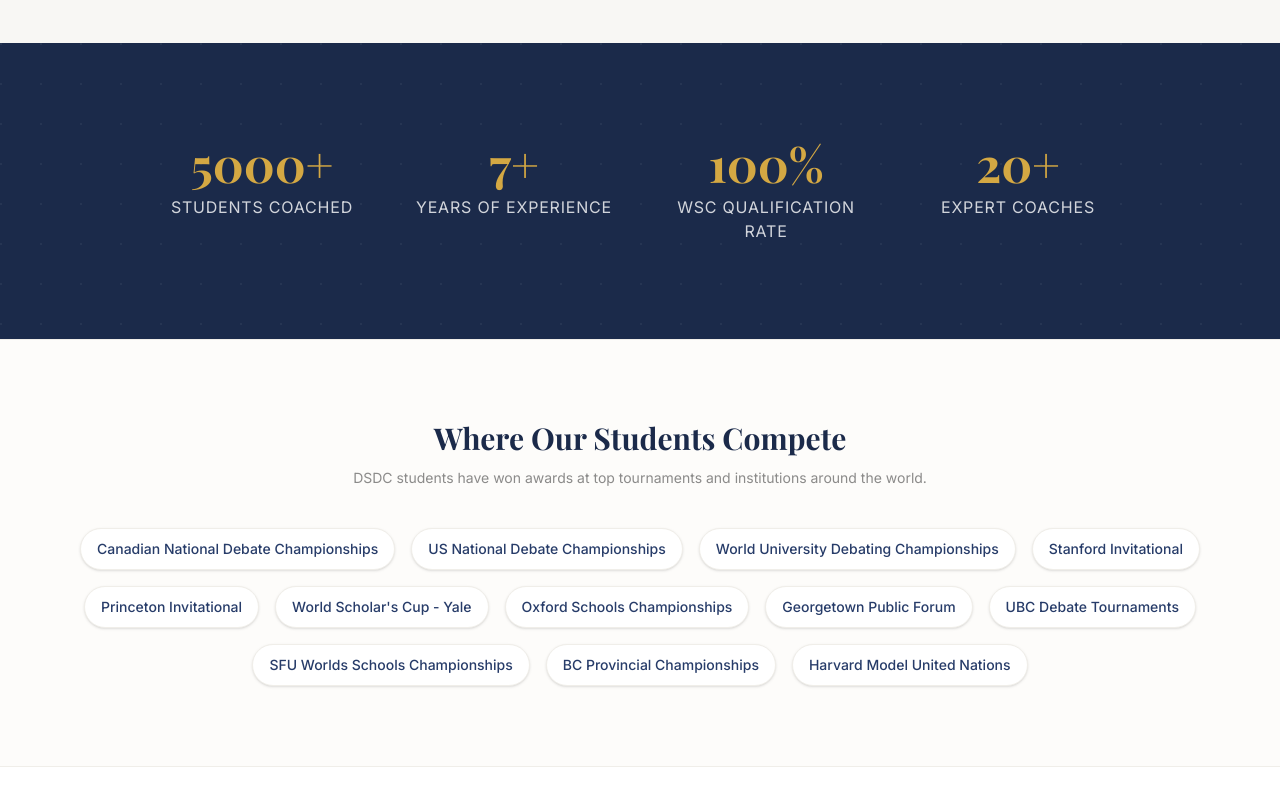
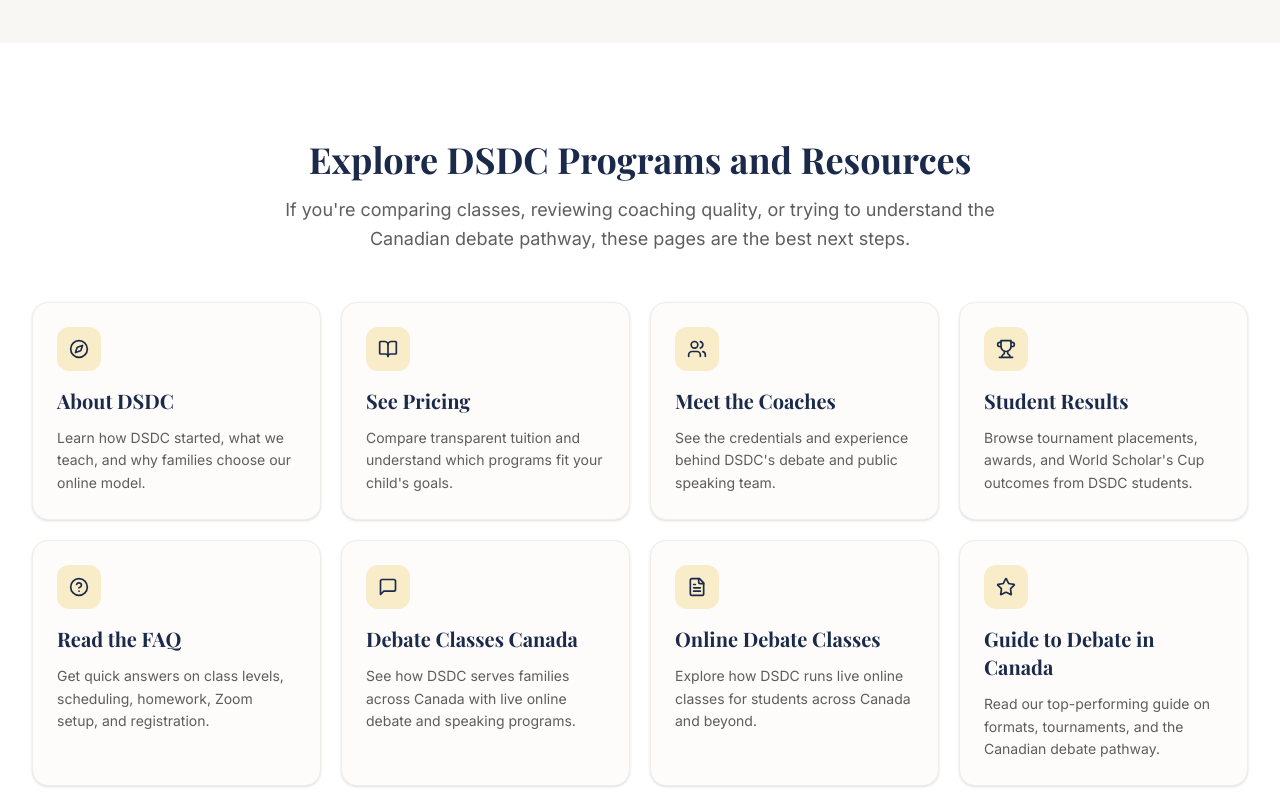
Before and after one commit to ftebtw/dsdc, a Next.js app: page / in a window 1280 px wide. Shown: the part 4300-5100 px from the top of the page. Built offline with nearby package versions, Linux system fonts and the light colour scheme; no server answers; a web font is replaced by a local one.

Commit message:
Strengthen crawl signals and canonical redirects

```diff
--- a/app/page.tsx
+++ b/app/page.tsx
@@ -7,6 +7,7 @@
 import HowItWorks from "@/components/HowItWorks";
 import MissionSection from "@/components/MissionSection";
 import ClassesOverview from "@/components/ClassesOverview";
+import HomepageExploreLinks from "@/components/HomepageExploreLinks";
 import AuthHashRedirect from "@/components/AuthHashRedirect";
 import FinalCTA from "@/components/FinalCTA";
 import { buildLocalizedPageMetadata } from "@/lib/pageMetadata";
@@ -73,6 +74,7 @@
       <HowItWorks />
       <MissionSection />
       <ClassesOverview />
+      <HomepageExploreLinks />
       <StatsCounter />
       <CompetitionLogos />
       <TestimonialCarousel />
--- /dev/null
+++ b/components/HomepageExploreLinks.tsx
@@ -0,0 +1,140 @@
+"use client";
+
+import Link from "next/link";
+import { BookOpen, Compass, FileText, HelpCircle, MessageSquare, Star, Trophy, Users } from "lucide-react";
+import { useI18n } from "@/lib/i18n";
+import { addZhPrefix, hasChineseVersion } from "@/lib/localeRouting";
+import AnimatedSection from "./AnimatedSection";
+
+const exploreIcons = [Compass, BookOpen, Users, Trophy, HelpCircle, MessageSquare, FileText, Star];
+
+export default function HomepageExploreLinks() {
+  const { locale } = useI18n();
+  const localizeHref = (href: string) => (locale === "zh" && hasChineseVersion(href) ? addZhPrefix(href) : href);
+
+  const cards =
+    locale === "zh"
+      ? [
+          {
+            href: "/about",
+            title: "了解 DSDC",
+            description: "查看我们的理念、背景与为什么越来越多家庭选择线上辩论训练。",
+          },
+          {
+            href: "/pricing",
+            title: "课程价格",
+            description: "直接比较公开透明的课程定价，了解不同项目适合哪些学生。",
+          },
+          {
+            href: "/team",
+            title: "教练团队",
+            description: "认识来自顶尖大学和高水平辩论背景的 DSDC 教练。",
+          },
+          {
+            href: "/awards",
+            title: "学生成绩",
+            description: "浏览学生在辩论、演讲与 World Scholar's Cup 的比赛成果。",
+          },
+          {
+            href: "/faq",
+            title: "常见问题",
+            description: "快速了解上课方式、分班、设备、作业和报名流程。",
+          },
+          {
+            href: "/debate-classes-canada",
+            title: "加拿大辩论课程",
+            description: "查看 DSDC 如何为加拿大各地家庭提供在线辩论与公共演讲课程。",
+          },
+          {
+            href: "/online-debate-classes",
+            title: "在线辩论课程",
+            description: "看看 DSDC 的线上小班辩论课如何帮助学生持续进步。",
+          },
+          {
+            href: "/guide-to-debate-in-canada",
+            title: "加拿大辩论指南",
+            description: "阅读最受欢迎的入门文章，了解加拿大辩论生态和比赛路径。",
+          },
+        ]
+      : [
+          {
+            href: "/about",
+            title: "About DSDC",
+            description: "Learn how DSDC started, what we teach, and why families choose our online model.",
+          },
+          {
+            href: "/pricing",
+            title: "See Pricing",
+            description: "Compare transparent tuition and understand which programs fit your child's goals.",
+          },
+          {
+            href: "/team",
+            title: "Meet the Coaches",
+            description: "See the credentials and experience behind DSDC's debate and public speaking team.",
+          },
+          {
+            href: "/awards",
+            title: "Student Results",
+            description: "Browse tournament placements, awards, and World Scholar's Cup outcomes from DSDC students.",
+          },
+          {
+            href: "/faq",
+            title: "Read the FAQ",
+            description: "Get quick answers on class levels, scheduling, homework, Zoom setup, and registration.",
+          },
+          {
+            href: "/debate-classes-canada",
+            title: "Debate Classes Canada",
+            description: "See how DSDC serves families across Canada with live online debate and speaking programs.",
+          },
+          {
+            href: "/online-debate-classes",
+            title: "Online Debate Classes",
+            description: "Explore how DSDC runs live online classes for students across Canada and beyond.",
+          },
+          {
+            href: "/guide-to-debate-in-canada",
+            title: "Guide to Debate in Canada",
+            description: "Read our top-performing guide on formats, tournaments, and the Canadian debate pathway.",
+          },
+        ];
+
+  return (
+    <section className="bg-white py-16 dark:bg-navy-900/30 md:py-24">
+      <div className="mx-auto max-w-7xl px-4 sm:px-6 lg:px-8">
+        <AnimatedSection>
+          <h2 className="text-center text-3xl font-bold text-navy-800 dark:text-white md:text-4xl">
+            {locale === "zh" ? "继续了解 DSDC 的课程与资源" : "Explore DSDC Programs and Resources"}
+          </h2>
+          <p className="mx-auto mt-4 max-w-3xl text-center text-lg leading-relaxed text-charcoal/70 dark:text-navy-200 font-sans">
+            {locale === "zh"
+              ? "如果你正在比较课程、了解教练背景，或只是想先弄清楚加拿大辩论体系，这些页面会是最好的下一步。"
+              : "If you're comparing classes, reviewing coaching quality, or trying to understand the Canadian debate pathway, these pages are the best next steps."}
+          </p>
+        </AnimatedSection>
+
+        <div className="mt-12 grid grid-cols-1 gap-5 md:grid-cols-2 xl:grid-cols-4">
+          {cards.map((card, index) => {
+            const Icon = exploreIcons[index % exploreIcons.length];
+            return (
+              <AnimatedSection key={card.href} delay={index * 0.05}>
+                <Link
+                  href={localizeHref(card.href)}
+                  className="group block h-full rounded-2xl border border-warm-200 bg-warm-50 p-6 shadow-sm transition-colors hover:border-gold-300 hover:bg-white hover:shadow-md dark:border-navy-700 dark:bg-navy-800 dark:hover:border-gold-400 dark:hover:bg-navy-700"
+                >
+                  <div className="mb-4 flex h-11 w-11 items-center justify-center rounded-xl bg-gold-100 text-navy-800 transition-colors group-hover:bg-gold-200 dark:bg-gold-900/30 dark:text-gold-300 dark:group-hover:bg-gold-800/40">
+                    <Icon className="h-5 w-5" />
+                  </div>
+                  <h3 className="mb-3 text-xl font-bold text-navy-800 dark:text-white">{card.title}</h3>
+                  <p className="text-sm leading-relaxed text-charcoal/70 dark:text-navy-200 font-sans">
+                    {card.description}
+                  </p>
+                </Link>
+              </AnimatedSection>
+            );
+          })}
+        </div>
+      </div>
+    </section>
+  );
+}
--- a/middleware.ts
+++ b/middleware.ts
@@ -3,6 +3,8 @@
 import { addZhPrefix, hasChineseVersion, normalizePathname, stripZhPrefix } from "@/lib/localeRouting";
 
 const LOCALE_COOKIE = "dsdc-locale";
+const CANONICAL_HOST = "dsdc.ca";
+const LEGACY_HOSTNAMES = new Set(["www.dsdc.ca", "k.dsdc.ca", "ki.dsdc.ca"]);
 
 const LEGACY_REDIRECTS = new Map<string, string>([
   ["/contact-form", "/contact"],
@@ -20,8 +22,14 @@
 
 export function middleware(request: NextRequest) {
   const url = request.nextUrl.clone();
-  const { hostname } = url;
+  const hostname = url.hostname.toLowerCase();
   const forwardedProto = request.headers.get("x-forwarded-proto");
+
+  if (LEGACY_HOSTNAMES.has(hostname)) {
+    url.protocol = "https:";
+    url.hostname = CANONICAL_HOST;
+    return NextResponse.redirect(url, 301);
+  }
 
   if (forwardedProto === "http" && !isLocalHostname(hostname)) {
     url.protocol = "https:";
```
